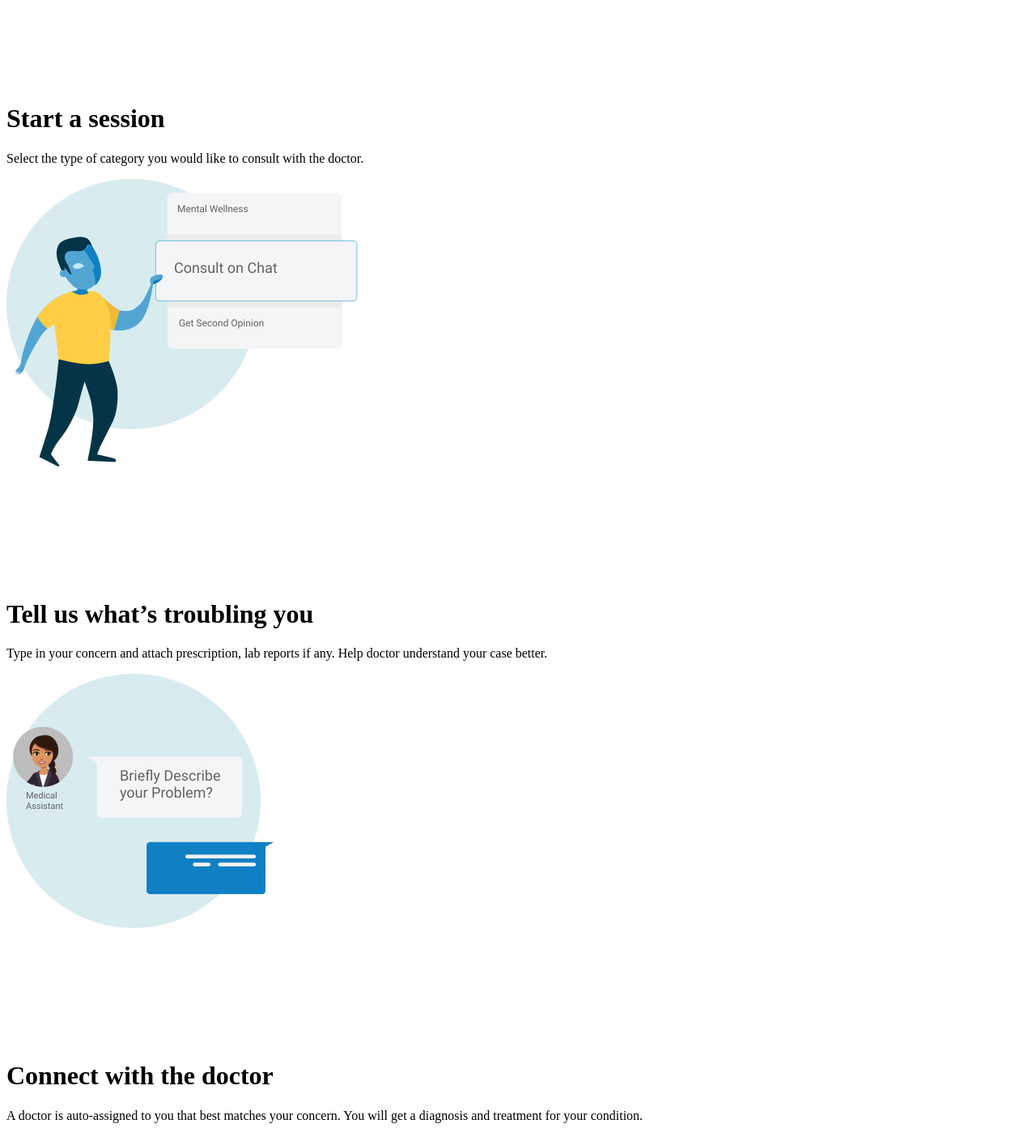
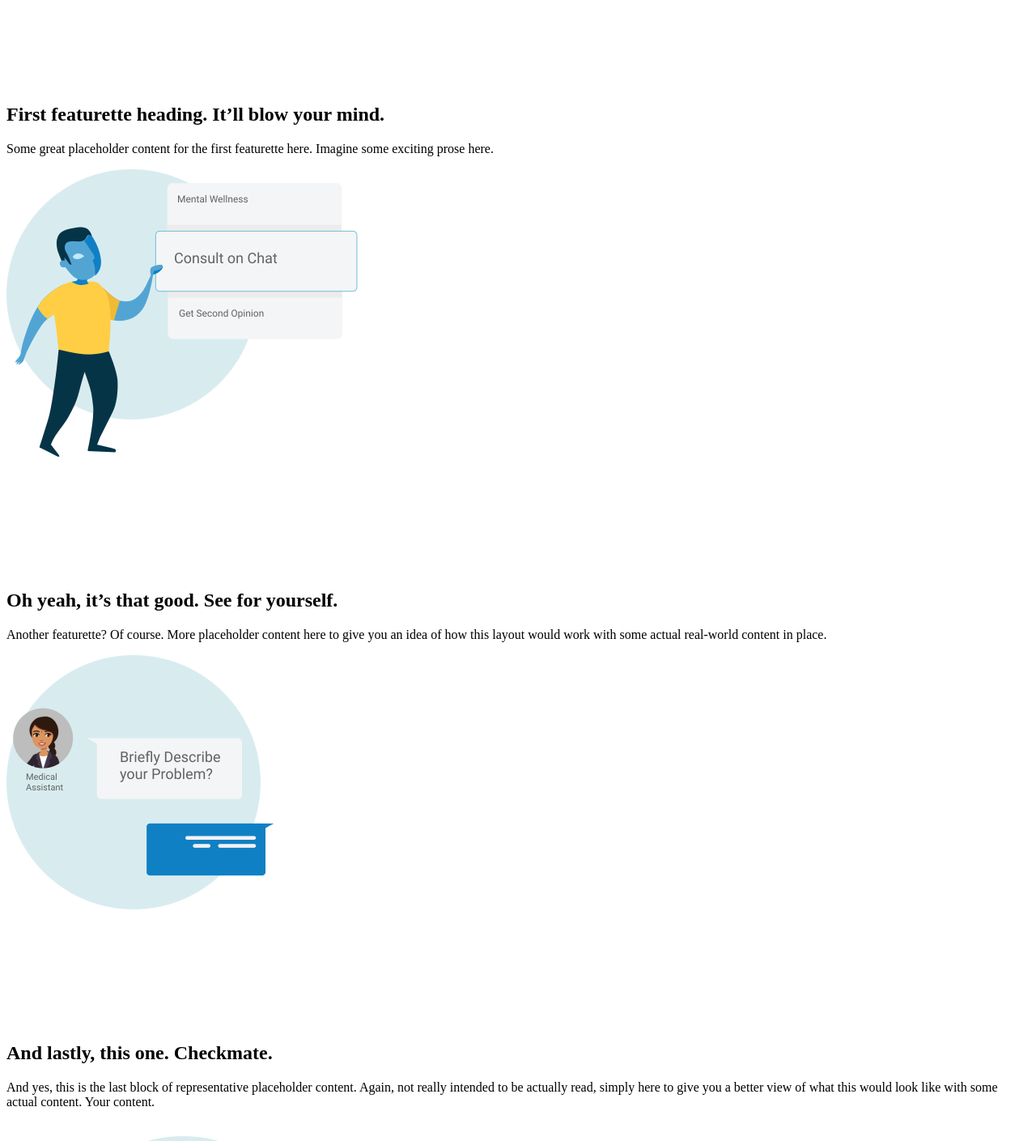
Before and after one commit to AbhaayKaul/Medcare-App, a React (Create React App) app in the folder frontend/: page / in a window 1280 px wide. Shown: the part 2680-4089 px from the top of the page at 81% size. Built offline with nearby package versions, Linux system fonts and the light colour scheme; the HTML template or start-up script is replaced by a standard one.

Commit message:
fix bugs

```diff
--- a/frontend/src/components/CatalogueBar.js
+++ b/frontend/src/components/CatalogueBar.js
@@ -1,69 +1,9 @@
-// import React from 'react'
-// import { Container } from 'react-bootstrap'
-
-// const CatalogueBar = () => {
-//   return (
-//     <Container className="text-center my-5">
-//       <div className="row">
-//         <div className="col-lg-4">
-//           <i className="far fa-calendar-check fa-9x"></i>
-//           <h2>Heading</h2>
-//           <p>
-//             Some representative placeholder content for the three columns of
-//             text below the carousel. This is the first column.
-//           </p>
-//           <p>
-//             {/* <a className="btn btn-secondary" href="#"> */}
-//             View details &raquo;
-//             {/* </a> */}
-//           </p>
-//         </div>
-//         <div className="col-lg-4">
-//           <i className="fas fa-user-md fa-9x"></i>
-
-//           <h2>Heading</h2>
-//           <p>
-//             Another exciting bit of representative placeholder content. This
-//             time, we've moved on to the second column.
-//           </p>
-//           <p>
-//             {/* <a className="btn btn-secondary" href="#"> */}
-//             View details &raquo;
-//             {/* </a> */}
-//           </p>
-//         </div>
-//         <div className="col-lg-4">
-//           <i className="fas fa-pills fa-9x"></i>
-//           <h2>Heading</h2>
-//           <p>
-//             And lastly this, the third column of representative placeholder
-//             content.
-//           </p>
-//           <p>
-//             {/* <a className="btn btn-secondary" href="#"> */}
-//             View details &raquo;
-//             {/* </a> */}
-//           </p>
-//         </div>
-//       </div>
-//     </Container>
-//   )
-// }
-
-// export default CatalogueBar
-
-import React, { useEffect } from 'react'
+import React from 'react'
 import { Container } from 'react-bootstrap'
-import Aos from 'aos'
-import 'aos/dist/aos.css'
 
 const CatalogueBar = () => {
-  useEffect(() => {
-    Aos.init({ duration: 1000 })
-  }, [])
-
   return (
-    <Container data-aos="fade-up" className="text-center my-5">
+    <Container className="text-center my-5">
       <div className="row">
         <div className="col-lg-4">
           <i className="far fa-calendar-check fa-9x"></i>
--- a/frontend/src/components/Featurette.js
+++ b/frontend/src/components/Featurette.js
@@ -1,115 +1,35 @@
-// import React from 'react'
-// import { Image } from 'react-bootstrap'
+import React from 'react'
+import { Image } from 'react-bootstrap'
 
-// const Featurette = () => {
-//   return (
-//     <>
-//       {/* <Container */}
-//       <div className="row featurette margin-featurette box">
-//         <div className="col-md-7">
-//           <h2 className="featurette-heading ">
-//             First featurette heading.{' '}
-//             <span className="text-muted">It’ll blow your mind.</span>
-//           </h2>
-//           <p className="lead">
-//             Some great placeholder content for the first featurette here.
-//             Imagine some exciting prose here.
-//           </p>
-//         </div>
-//         <div className="col-md-5">
-//           <Image src="/images/service-1.png" />
-//         </div>
-//       </div>
-//       <div className="row featurette margin-featurette box">
-//         <div className="col-md-7 order-md-2">
-//           <h2 className="featurette-heading">
-//             Oh yeah, it’s that good.{' '}
-//             <span className="text-muted">See for yourself.</span>
-//           </h2>
-//           <p className="lead">
-//             Another featurette? Of course. More placeholder content here to give
-//             you an idea of how this layout would work with some actual
-//             real-world content in place.
-//           </p>
-//         </div>
-//         <div className="col-md-5 order-md-1">
-//           <Image src="/images/service-2.png" />
-//         </div>
-//       </div>
-
-//       <div className="row featurette margin-featurette box">
-//         <div className="col-md-7">
-//           <h2 className="featurette-heading">
-//             And lastly, this one. <span className="text-muted">Checkmate.</span>
-//           </h2>
-//           <p className="lead">
-//             And yes, this is the last block of representative placeholder
-//             content. Again, not really intended to be actually read, simply here
-//             to give you a better view of what this would look like with some
-//             actual content. Your content.
-//           </p>
-//         </div>
-//         <div className="col-md-5">
-//           <Image src="/images/service-3.png" />
-//         </div>
-//       </div>
-
-//       <div className="row featurette margin-featurette box">
-//         <div className="col-md-7 order-md-2">
-//           <h2 className="featurette-heading">
-//             And lastly, this one. <span className="text-muted">Checkmate.</span>
-//           </h2>
-//           <p className="lead">
-//             And yes, this is the last block of representative placeholder
-//             content. Again, not really intended to be actually read, simply here
-//             to give you a better view of what this would look like with some
-//             actual content. Your content.
-//           </p>
-//         </div>
-//         <div className="col-md-5">
-//           <Image src="/images/service-4.png" />
-//         </div>
-//       </div>
-//     </>
-//   )
-// }
-
-// export default Featurette
-import React, { useEffect } from 'react'
-import { Image } from 'react-bootstrap'
-import Aos from 'aos'
-import 'aos/dist/aos.css'
 const Featurette = () => {
-  useEffect(() => {
-    Aos.init({ duration: 2500 })
-  }, [])
   return (
     <>
       {/* <Container */}
-      <div
-        data-aos="fade-down"
-        className="row featurette margin-featurette box"
-      >
+      <div className="row featurette margin-featurette box">
         <div className="col-md-7">
-          <h1 className="featurette-heading ">Start a session</h1>
+          <h2 className="featurette-heading ">
+            First featurette heading.{' '}
+            <span className="text-muted">It’ll blow your mind.</span>
+          </h2>
           <p className="lead">
-            Select the type of category you would like to consult with the
-            doctor.
+            Some great placeholder content for the first featurette here.
+            Imagine some exciting prose here.
           </p>
         </div>
         <div className="col-md-5">
           <Image src="/images/service-1.png" />
         </div>
       </div>
-      <div
-        data-aos="fade-right"
-        className="row featurette margin-featurette box"
-      >
+      <div className="row featurette margin-featurette box">
         <div className="col-md-7 order-md-2">
-          <h1 className="featurette-heading">Tell us what’s troubling you</h1>
+          <h2 className="featurette-heading">
+            Oh yeah, it’s that good.{' '}
+            <span className="text-muted">See for yourself.</span>
+          </h2>
           <p className="lead">
-            Type in your concern and attach prescription, lab reports if any.
-            Help doctor understand your case better.
+            Another featurette? Of course. More placeholder content here to give
+            you an idea of how this layout would work with some actual
+            real-world content in place.
           </p>
         </div>
         <div className="col-md-5 order-md-1">
@@ -117,15 +37,16 @@ const Featurette = () => {
         </div>
       </div>
 
-      <div
-        data-aos="fade-left"
-        className="row featurette margin-featurette box"
-      >
+      <div className="row featurette margin-featurette box">
         <div className="col-md-7">
-          <h1 className="featurette-heading">Connect with the doctor</h1>
+          <h2 className="featurette-heading">
+            And lastly, this one. <span className="text-muted">Checkmate.</span>
+          </h2>
           <p className="lead">
-            A doctor is auto-assigned to you that best matches your concern. You
-            will get a diagnosis and treatment for your condition.
+            And yes, this is the last block of representative placeholder
+            content. Again, not really intended to be actually read, simply here
+            to give you a better view of what this would look like with some
+            actual content. Your content.
           </p>
         </div>
         <div className="col-md-5">
@@ -133,12 +54,16 @@ const Featurette = () => {
         </div>
       </div>
 
-      <div data-aos="fade-up" className="row featurette margin-featurette box">
+      <div className="row featurette margin-featurette box">
         <div className="col-md-7 order-md-2">
-          <h1 className="featurette-heading">Follow up with your doctor.</h1>
+          <h2 className="featurette-heading">
+            And lastly, this one. <span className="text-muted">Checkmate.</span>
+          </h2>
           <p className="lead">
-            Still, need more clarity? You can follow up with the doctor even
-            after your chat window closes.
+            And yes, this is the last block of representative placeholder
+            content. Again, not really intended to be actually read, simply here
+            to give you a better view of what this would look like with some
+            actual content. Your content.
           </p>
         </div>
         <div className="col-md-5">
```
